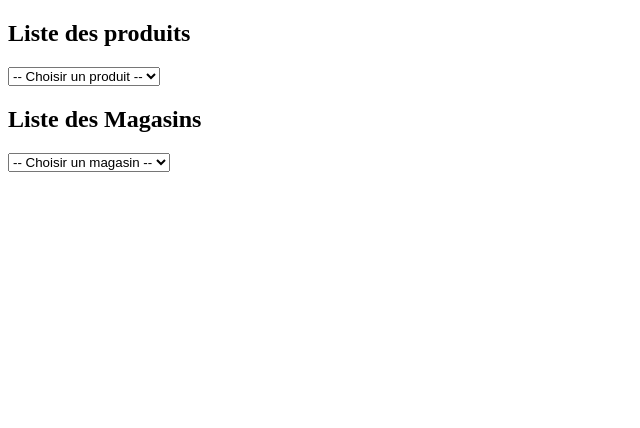
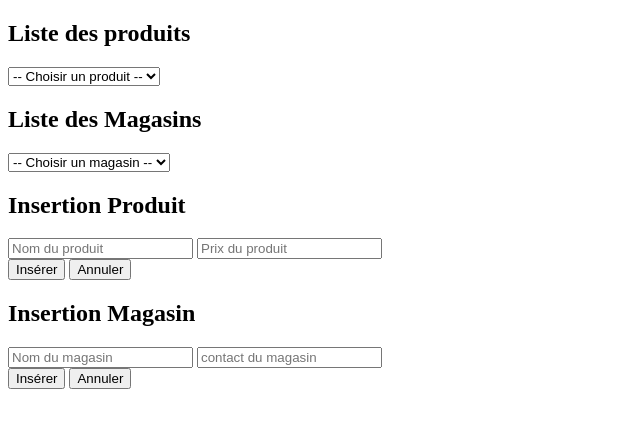
Before and after one commit to lanneyre/listeCourse, a PHP site: page / in a window 1280 px wide. Shown: the top 428 px of the page, without its empty margins (0-640 px from the left). Run offline with PHP 8.4, Linux system fonts and the light colour scheme; data comes from the database, SQL or seed files in the repository.

Commit message:
insert produit et magasin

```diff
--- a/include/app.php
+++ b/include/app.php
@@ -2,3 +2,24 @@
 require_once 'include/config.php';
 require_once 'include/Autoloader.php';
 Autoloader::register();
+
+
+if(isset($_POST['InsertProduit'])){
+    $produit = new Produit($_POST['nom'], $_POST['prix_unit']);
+    if($produit->store()){
+        header("Location: index.php?statut=produitInsertOk");
+    } else {
+        header("Location: index.php?statut=produitInsertKo");
+    }
+    exit;
+}
+
+if(isset($_POST['InsertMagasin'])){
+    $magasin = new Magasin($_POST['nom'], $_POST['contact']);
+    if($magasin->store()){
+        header("Location: index.php?statut=magasinInsertOk");
+    } else {
+        header("Location: index.php?statut=magasinInsertKo");
+    }
+    exit;
+}
--- a/include/class/Database.class.php
+++ b/include/class/Database.class.php
@@ -37,7 +37,7 @@
 		}
 	}
 
-	public static function selectByJoin($table1, $table2, $join = "liste", $option = 1, $comportement = PDO::FETCH_CLASS ){
+	public static function selectByJoin($table2, $join = "liste", $option = 1, $comportement = PDO::FETCH_CLASS ){
 		self::createConnexion();
 
 		$sql = "SELECT * FROM `$join` j JOIN `$table2` t2 ON (`j`.`id_$table2` = `t2`.`id_$table2`) WHERE $option ";
@@ -47,6 +47,25 @@
 			$req->setFetchMode(PDO::FETCH_CLASS, ucfirst($table2));
 		}
 		return $req->fetchAll($comportement);
+	}
 
+	public static function insert($table, $data){
+		self::createConnexion();
+
+		$sql = "INSERT INTO `$table`([CHAMPS]) VALUES ([VALUES]);";
+		$champs = [];
+		$values = [];
+		foreach($data as $key => $value){
+			$champs[] = $key;
+			$values[] = ":".$key;
+		}
+		$sql = str_replace('[CHAMPS]', implode(', ', $champs), $sql);
+		$sql = str_replace('[VALUES]', implode(', ', $values), $sql);
+		$req = self::$_conn->prepare($sql);
+		foreach($data as $key => $valueToInsert){
+			$req->bindvalue(":".$key, $valueToInsert);
+		}
+
+		return $req->execute();
 	}
 }
--- a/include/class/Magasin.class.php
+++ b/include/class/Magasin.class.php
@@ -5,7 +5,18 @@
 
     public function getProduits(){
 
-        return Database::selectByJoin("magasin", "produit", "liste", "id_magasin=$this->id_magasin");
+        return Database::selectByJoin("produit", "liste", "id_magasin=$this->id_magasin");
 
     }
+
+    public function __construct($nom = "", $contact = ""){
+        $this->nom = $nom;
+        $this->contact = $contact;
+        $this->createData();
+    }
+
+    private function createData(){
+        $this->data["nom"] = $this->nom;
+        $this->data["contact"] = $this->contact;
+    }
 }
--- a/include/class/Pratique.class.php
+++ b/include/class/Pratique.class.php
@@ -2,6 +2,7 @@
 abstract class Pratique{
 
     protected static $_table = '';
+    protected $data = [];
 
     public static function getAll(){
         return Database::selectAll(static::$_table);
@@ -13,4 +14,8 @@
         }
         return false;
     }
+
+    public function store(){
+        return Database::insert(static::$_table, $this->data);
+    }
 }
--- a/include/class/Produit.class.php
+++ b/include/class/Produit.class.php
@@ -2,10 +2,21 @@
 
 class Produit extends Pratique{
     protected static $_table = 'produit';
+    protected $nom;
+    protected $prix_unit;
 
     public function getMagasins(){
+        return Database::selectByJoin("magasin", "liste", "id_produit=$this->id_produit");
+    }
 
-        return Database::selectByJoin("produit", "magasin", "liste", "id_produit=$this->id_produit");
+    public function __construct($nom = "", $prix_unit = 1){
+        $this->nom = $nom;
+        $this->prix_unit = $prix_unit;
+        $this->createData();
+    }
 
+    private function createData(){
+        $this->data["nom"] = $this->nom;
+        $this->data["prix_unit"] = $this->prix_unit;
     }
 }
--- a/index.php
+++ b/index.php
@@ -10,6 +10,7 @@
     <title>Liste Course</title>
 </head>
 <body>
+    <section id="Read">
         <form action="" method="post" id="formProduit">
             <h2>Liste des produits</h2>
             <select name="Produits" id="Produits">
@@ -61,7 +62,7 @@
     <?php
             } ?>
         </ul>
-    <h3>Total des courses : <?php echo $total; ?>€</h2>
+        <h3>Total des courses : <?php echo $total; ?>€</h3>
         <?php }
         ?>
 
@@ -73,5 +74,26 @@
             document.getElementById("formProduit").submit();
         });
         </script>
+    </section>
+
+    <section id="Insert">
+        <h2>Insertion Produit</h2>
+        <form action="" method="POST" id="InsertProduit">
+            <label for="insertNomProduitID"><input type="text" name="nom" id="insertNomProduitID" value="" placeholder="Nom du produit" required>
+            <label for="insertPrix_unitProduitID"><input type="number" name="prix_unit" id="insertPrix_unitProduitID" value="" placeholder="Prix du produit" required>
+            <br>
+            <input type="submit" value="Insérer" name="InsertProduit">
+            <input type="reset" value="Annuler">
+        </form>
+
+        <h2>Insertion Magasin</h2>
+        <form action="" method="POST" id="InsertMagasin">
+            <label for="insertNomMagasinID"><input type="text" name="nom" id="insertNomMagasinID" value="" placeholder="Nom du magasin" required>
+            <label for="insertcontactMagasinID"><input type="text" name="contact" id="insertcontactMagasinID" value="" placeholder="contact du magasin" required>
+            <br>
+            <input type="submit" value="Insérer" name="InsertMagasin">
+            <input type="reset" value="Annuler">
+        </form>
+    </section>
 </body>
 </html>
```
Lines whose indentation alone changed are shown as unchanged.
